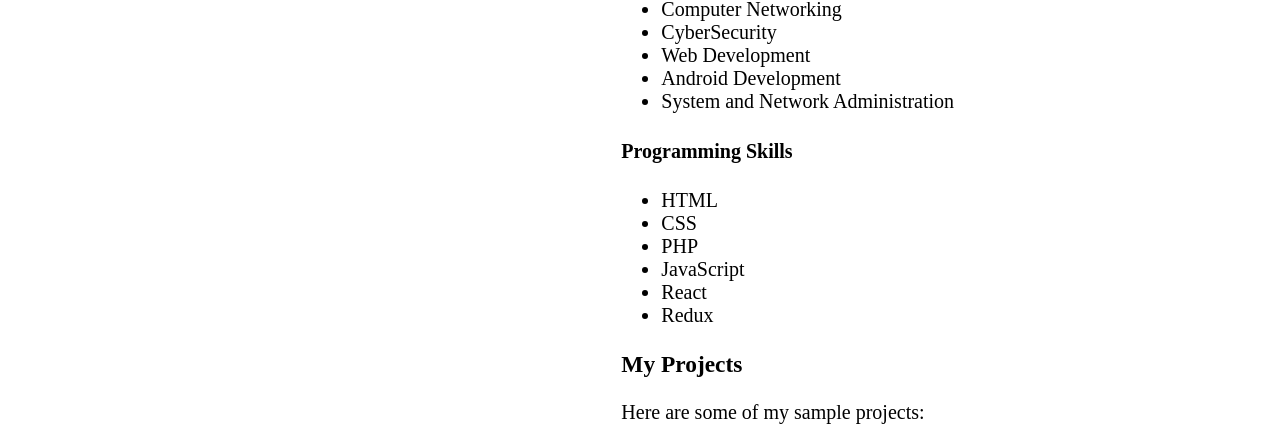
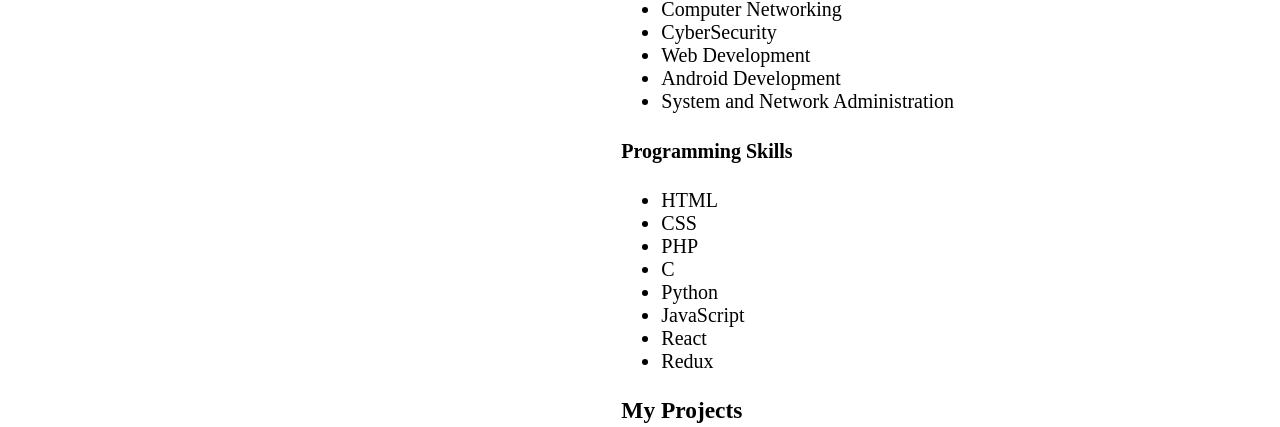
Before and after one commit to JoyMwende/portifolio, a plain HTML site: page index.html in a window 1280 px wide. Shown: the part 532-959 px from the top of the page. Drawn offline with Linux system fonts and the light colour scheme.

Commit message:
My Portfolio

```diff
--- a/index.html
+++ b/index.html
@@ -23,7 +23,7 @@
                 <div class="about" id="about">
             <h3>My Bio</h3>
                Joy Mwende Kairi is a software developer who deals with developing software. She believes she can solve existing problems through her coding skills.
-               She is familiar with C, JavaScript, HTML, CSS, React, Redux, and PHP coding languages. She has done a three-month attachment at the Jitu Company at Nyeri
+               She is familiar with C, Python, JavaScript, HTML, CSS, React, Redux, and PHP coding languages. She has done a three-month attachment at the Jitu Company at Nyeri
                 where she played the role of a software developer. She holds a Bachelor of Business Information Technology from the Dedan Kimathi University
                 of Technology.
                 <h4>Career</h4>
@@ -42,6 +42,8 @@
                     <li>HTML</li>
                     <li>CSS</li>
                     <li>PHP</li>
+                    <li>C</li>
+                    <li>Python</li>
                     <li>JavaScript</li>
                     <li>React</li>
                     <li>Redux</li>
```
